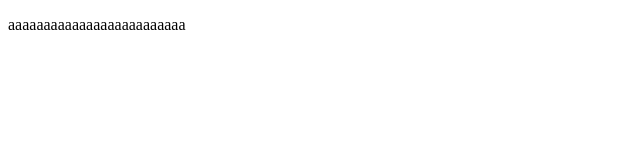
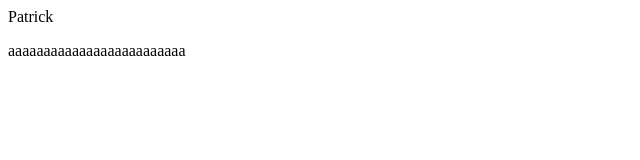
Before and after one commit to patrickgougeon/Aula2504, a plain HTML site: page index.html in a window 1280 px wide. Shown: the whole page, without its empty margins (0-640 px from the left). Drawn offline with Linux system fonts and the light colour scheme.

Commit message:
bbbbbbbbbbb

```diff
--- a/index.html
+++ b/index.html
@@ -5,9 +5,11 @@
     <meta name="viewport" content="width=device-width, initial-scale=1.0">
     <title>Site!!! yippie!!!</title>
 </head>
-<body>
+<body id="body">
+
+    <script src="script.js"></script>
+
     <p>
-    <script src="script.js"></script>
     aaaaaaaaaaaaaaaaaaaaaaaaa
     </p>
 </body>
--- a/script.js
+++ b/script.js
@@ -1,4 +1,8 @@
-let pioneiros = ["Patrick", "João", "Bruno", "Lucas", "Guilherme", "Enzo"]
-console.log(pioneiros)
+let pioneiros = ["Patrick", "João", "Bruno", "Lucas", "Guilherme", "Enzo"];
+console.log(pioneiros);
 
-console.log(pioneiros[0])
+console.log(pioneiros[0]);
+
+let patrick = document.createElement("p").innerText = pioneiros[0];
+
+document.getElementById("body").append(patrick)
```
